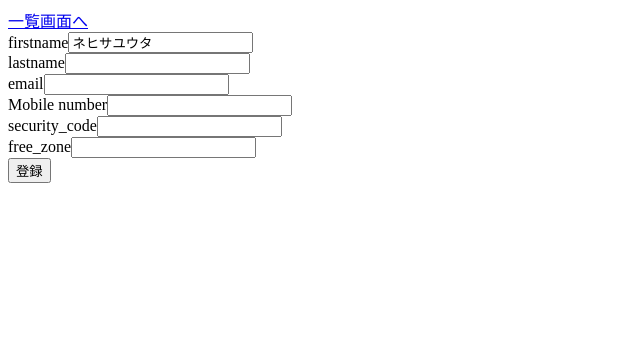
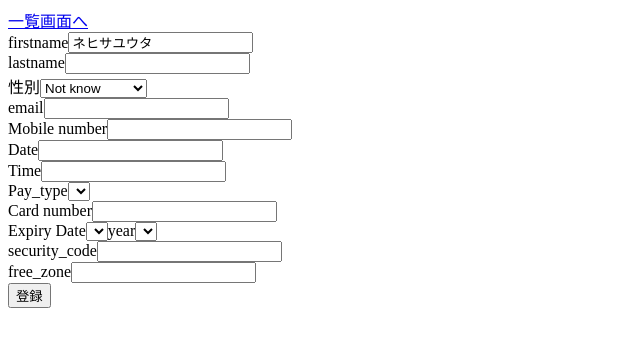
Before and after one commit to sanehisayuta/kimono_web, a Django app: page /kimono/edit/1/ in a window 1280 px wide. Shown: the top 347 px of the page, without its empty margins (0-640 px from the left). Run offline with Django 3.2, Linux system fonts and the light colour scheme; data comes from the database, SQL or seed files in the repository; lists and menus that the app fills with data are empty.

Commit message:
form making

```diff
--- a/Mykimono/kimono/forms.py
+++ b/Mykimono/kimono/forms.py
@@ -1,5 +1,5 @@
 from django import forms
-
+from .models import GENDER_CHOICES
 
 class MessageForm(forms.Form):
     message = forms.CharField(
@@ -14,17 +14,51 @@ class MessageForm(forms.Form):
         required=True,
         widget=forms.TextInput()
     )
-    email = forms.CharField(
+    email = forms.EmailField(
         label='email',
         max_length=50,
         required=True,
-        widget=forms.TextInput()
+        widget=forms.EmailInput()
     )
-    mobile_number = forms.CharField(
+    gender = forms.ChoiceField(
+    label="性別",
+    choices=GENDER_CHOICES,
+    required=False
+    )
+    mobile_number = forms.IntegerField(
         label='Mobile number',
-        max_length=50,
         required=True,
-        widget=forms.TextInput()
+        widget=forms.NumberInput()
+    )
+    date = forms.DateField(
+        label='Date',
+        required=True,
+        widget=forms.DateInput()
+    )
+    time = forms.TimeField(
+        label='Time',
+        required=True,
+        widget=forms.TimeInput()
+    )
+    pay_type = forms.fields.ChoiceField(
+    label="Pay_type",
+    required=False,
+    widget=forms.widgets.Select(),
+    )
+    card_number = forms.IntegerField(
+        label='Card number',
+        required=True,
+        widget=forms.NumberInput()
+    )
+    expiry_date = forms.fields.ChoiceField(
+    label="Expiry Date",
+    required=False,
+    widget=forms.widgets.Select(),
+    )
+    expiry_year = forms.fields.ChoiceField(
+    label="year",
+    required=False,
+    widget=forms.widgets.Select(),
     )
     security_code = forms.CharField(
         label='security_code',
--- a/Mykimono/kimono/models.py
+++ b/Mykimono/kimono/models.py
@@ -1,14 +1,28 @@
 from django.db import models
 from django.utils import timezone
+
+GENDER_CHOICES = [
+    ("0", "Not know"),
+    ("1", "Male"),
+    ("2", "FeMale"),
+    ("9", "Not applicable"),
+]
 
 # Create your models here.
 class Message(models.Model):
     message = models.CharField(max_length=50)
     lastname = models.CharField(max_length=50)
-    email = models.CharField(max_length=50)
-    mobile_number = models.CharField(max_length=50)
+    gender = models.CharField("gender", max_length=1, choices=GENDER_CHOICES)
+    email = models.EmailField(max_length=50)
+    mobile_number = models.IntegerField()
+    date = models.DateField()
+    time = models.TimeField()
+    pay_type = models.CharField("Pay Type", max_length=10)
+    card_number = models.IntegerField()
+    expiry_date = models.CharField("Expiry Date", max_length=10)
+    expiry_year = models.CharField("year", max_length=10)
     security_code = models.CharField(max_length=5)
-    free_zone = models.CharField(max_length=255)
+    free_zone = models.TextField(max_length=255)
     created_at = models.DateTimeField(auto_now_add=True)
     updated_at = models.DateTimeField(auto_now=True)
 
--- a/Mykimono/kimono/templates/kimono/edit.html
+++ b/Mykimono/kimono/templates/kimono/edit.html
@@ -6,8 +6,14 @@
         {{ form.errors.message }}
         <label>{{ form.message.label }}{{ form.message }}</label><br/>
         <label>{{ form.lastname.label }}{{ form.lastname }}</label><br/>
+        <label>{{ form.gender.label }}{{ form.gender }}</label><br/>
         <label>{{ form.email.label }}{{ form.email }}</label><br/>
         <label>{{ form.mobile_number.label }}{{ form.mobile_number }}</label><br/>
+        <label>{{ form.date.label }}{{ form.date }}</label><br/>
+        <label>{{ form.time.label }}{{ form.time }}</label><br/>
+        <label>{{ form.pay_type.label }}{{ form.pay_type }}</label><br/>
+        <label>{{ form.card_number.label }}{{ form.card_number }}</label><br/>
+        <label>{{ form.expiry_date.label }}{{ form.expiry_date }}{{ form.expiry_year.label }}{{ form.expiry_year }}</label><br/>
         <label>{{ form.security_code.label }}{{ form.security_code }}</label><br/>
         <label>{{ form.free_zone.label }}{{ form.free_zone }}</label><br/>
 
--- a/Mykimono/kimono/views.py
+++ b/Mykimono/kimono/views.py
@@ -3,8 +3,16 @@ from django.http import HttpResponse
 from django.views.decorators.http import require_POST
 from .models import Message
 from .forms import MessageForm
+from .forms import forms
 # Create your views here.
 def index(request):
+    form = MessageForm(request.POST or None)
+    form.fields["pay_type"].choices = [
+            ("JCB", "JCB"),
+            ("VISA", "VISA"),
+            ("MASTERCARD", "MASTERCARD"),
+            ("Local PayMent", "Local PayMent"),
+    ]
     d = {
     'messages':Message.objects.all(),
     }
@@ -13,6 +21,42 @@ def index(request):
 
 def add(request):
     form = MessageForm(request.POST or None)
+    form.fields["pay_type"].choices = [
+            ("JCB", "JCB"),
+            ("VISA", "VISA"),
+            ("MASTERCARD", "MASTERCARD"),
+            ("Local PayMent", "Local PayMent"),
+    ]
+    form.fields["expiry_date"].choices = [
+            ("-", "-"),
+            ("01", "01"),
+            ("02", "02"),
+            ("03", "03"),
+            ("04", "04"),
+            ("05", "05"),
+            ("06", "06"),
+            ("07", "07"),
+            ("08", "08"),
+            ("09", "09"),
+            ("10", "10"),
+            ("11", "11"),
+            ("12", "12"),
+    ]
+    form.fields["expiry_year"].choices = [
+            ("-", "-"),
+            ("01", "01"),
+            ("02", "02"),
+            ("03", "03"),
+            ("04", "04"),
+            ("05", "05"),
+            ("06", "06"),
+            ("07", "07"),
+            ("08", "08"),
+            ("09", "09"),
+            ("10", "10"),
+            ("11", "11"),
+            ("12", "12"),
+    ]
     if form.is_valid():
         Message.objects.create(**form.cleaned_data)
         return redirect('index')
```
Also changed, not shown: Mykimono/kimono/templates/kimono/index.html (+12 -0 lines), Mykimono/db.sqlite3, Mykimono/kimono/migrations/0001_initial.py.
